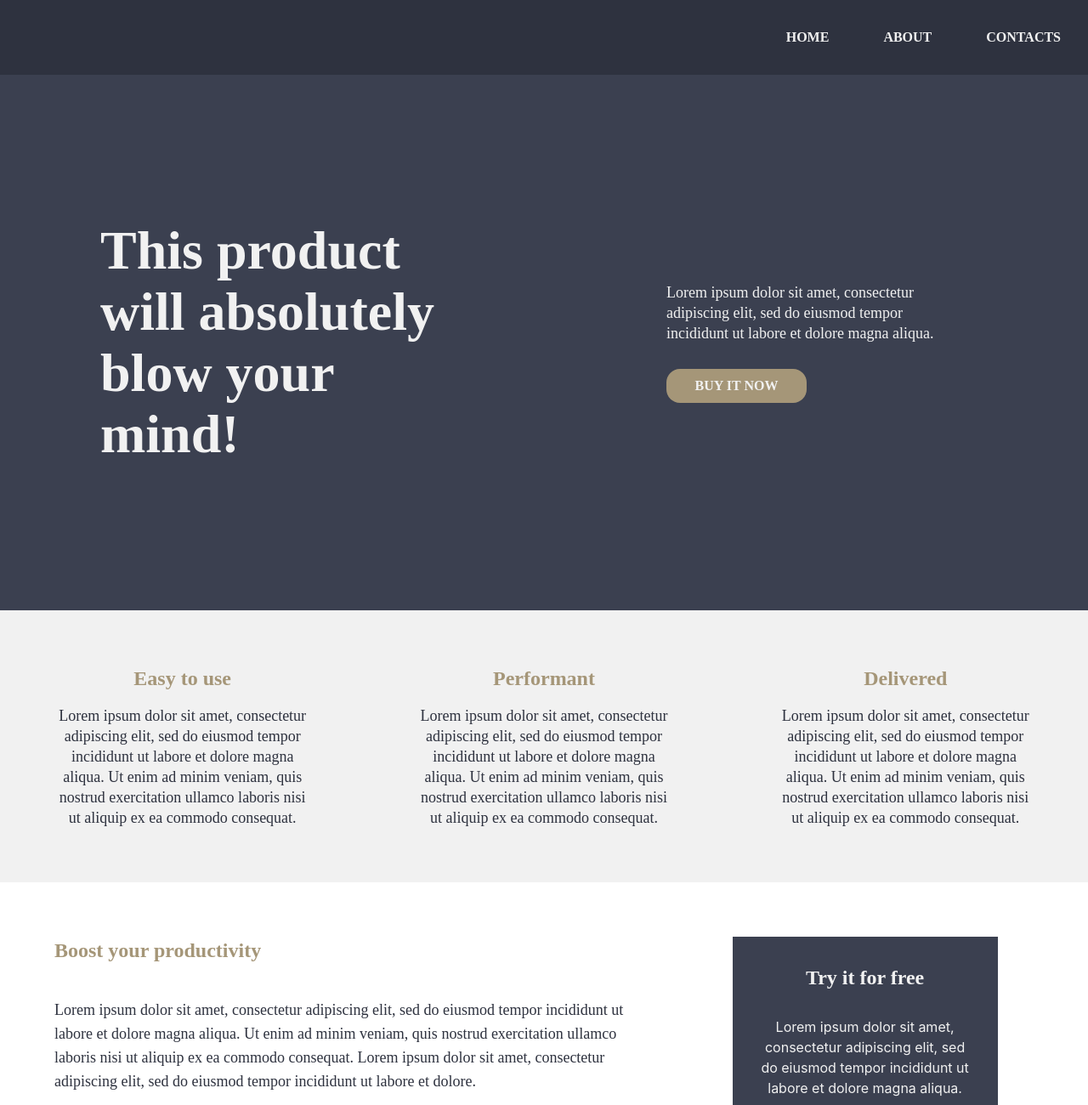
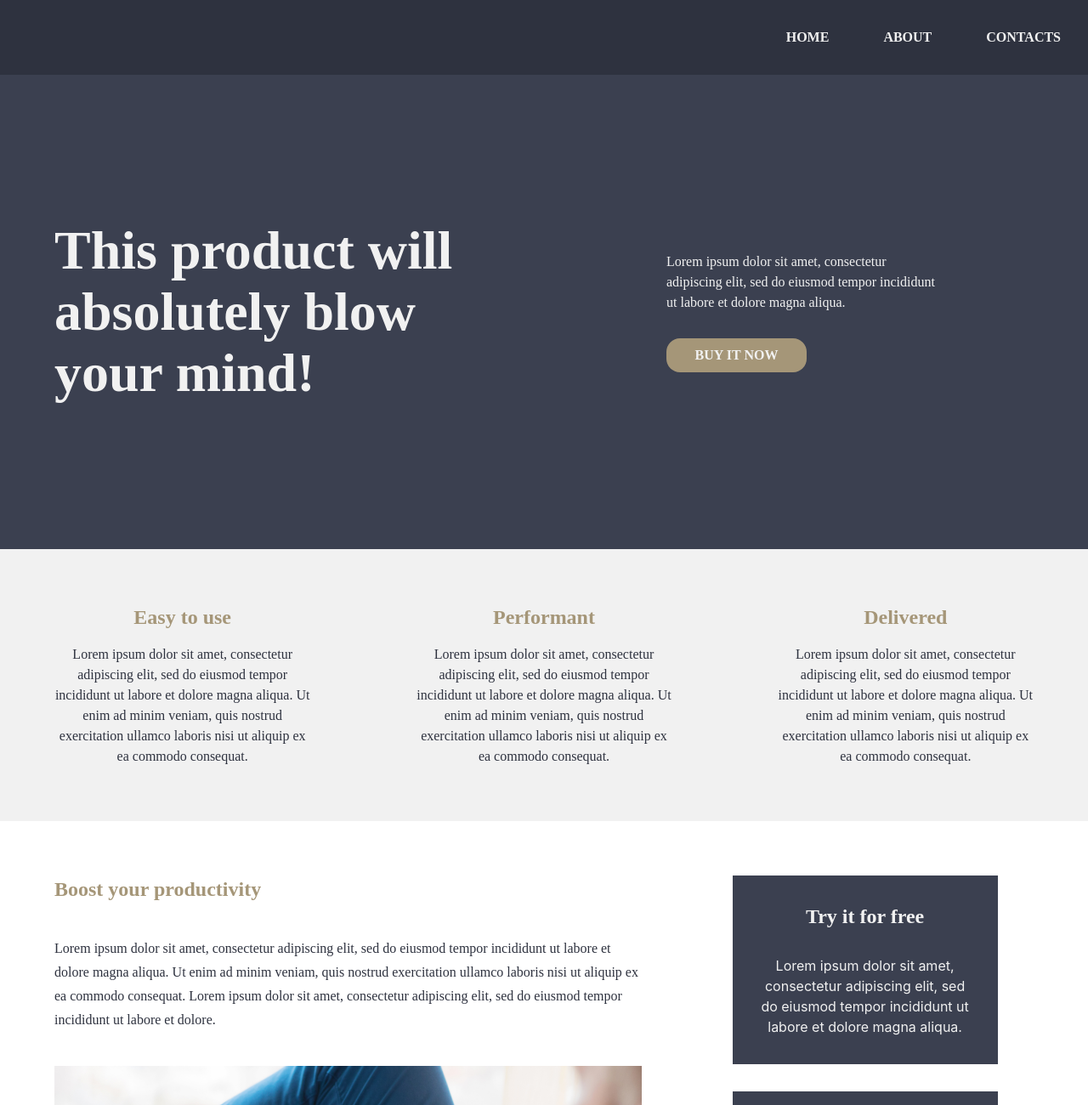
Before and after one commit to Danilok95432/RC_HW_1, a website: page index.html in a window 1280 px wide. Shown: the top 1300 px of the page at 85% size. Drawn offline with nearby package versions, Linux system fonts and the light colour scheme.

Commit message:
fourth commit

```diff
--- a/style.css
+++ b/style.css
@@ -56,7 +56,6 @@
     font-size: 64px;
     font-weight: 600;
     line-height: 72px;
-    width: 80%;
   }
 
   #inner-block{
@@ -64,7 +63,7 @@
   }
 
   #text-right-block{
-    font-size: 18px;
+    font-size: 16px;
     font-weight: 500;
     line-height: 24px;
   }
@@ -121,6 +120,10 @@
   }
   .article-right-block{
     width: 30%;
+  }
+
+  #title-left-block{
+    width: 80%;
   }
 }
 
@@ -242,7 +245,7 @@ li:hover{
 
 .right-block p{
   color: var(--light);
-  font-size: 18px;
+  font-size: 16px;
   font-weight: 500;
   line-height: 24px;
   letter-spacing: 0em;
@@ -307,7 +310,7 @@ li:hover{
 }
 
 .feature p{
-  font-size: 18px;
+  font-size: 16px;
   font-weight: 500;
   line-height: 24px;
   letter-spacing: 0em;
@@ -347,7 +350,7 @@ li:hover{
 }
 
 .article-left-block p{
-  font-size: 18px;
+  font-size: 16px;
   font-weight: 500;
   line-height: 28px;
   letter-spacing: 0em;
```
